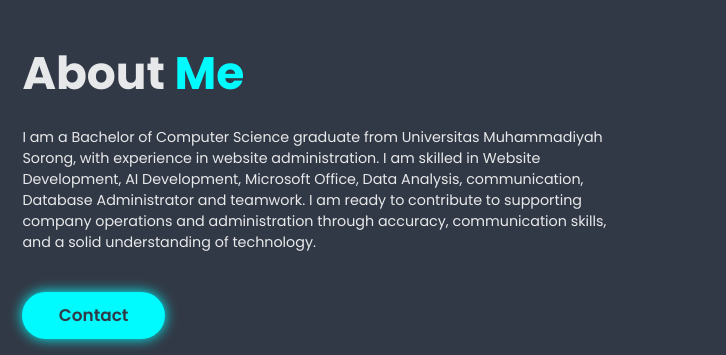
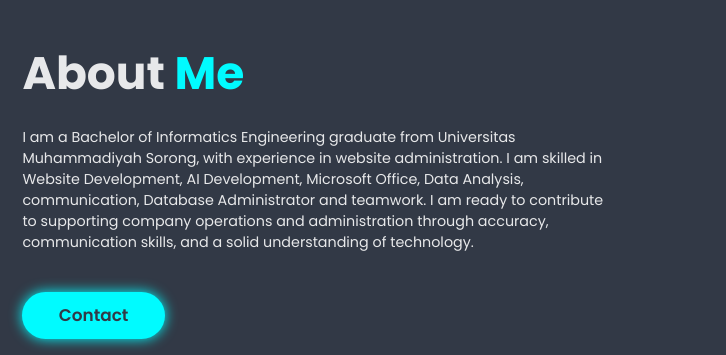
Before and after one commit to syamsudin-talaohu/my-portfolio, a plain HTML site: page index.html in a window 1280 px wide. Shown: the part 1040-1395 px from the top of the page, 554-1280 px from the left. Drawn offline with nearby package versions, Linux system fonts and the light colour scheme.

Commit message:
update index

```diff
--- a/index.html
+++ b/index.html
@@ -82,7 +82,7 @@
       <div class="about-content">
         <h2 class="heading">About <span>Me</span></h2>
         <p>
-          I am a Bachelor of Computer Science graduate from Universitas
+          I am a Bachelor of  Informatics Engineering graduate from Universitas
           Muhammadiyah Sorong, with experience in website administration. I am
           skilled in Website Development, AI Development, Microsoft Office, Data Analysis, communication, Database Administrator and
           teamwork. I am ready to contribute to supporting company operations
```
